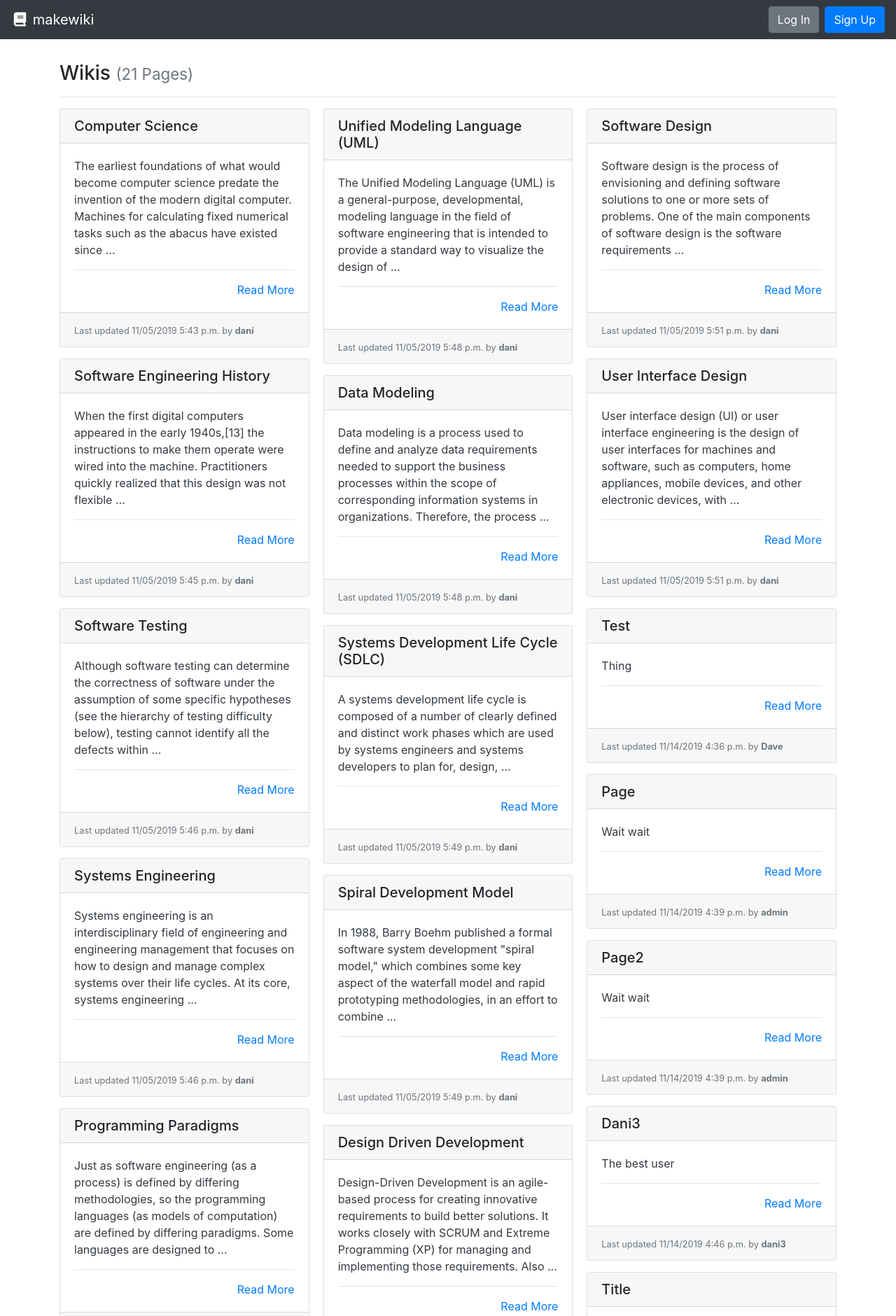
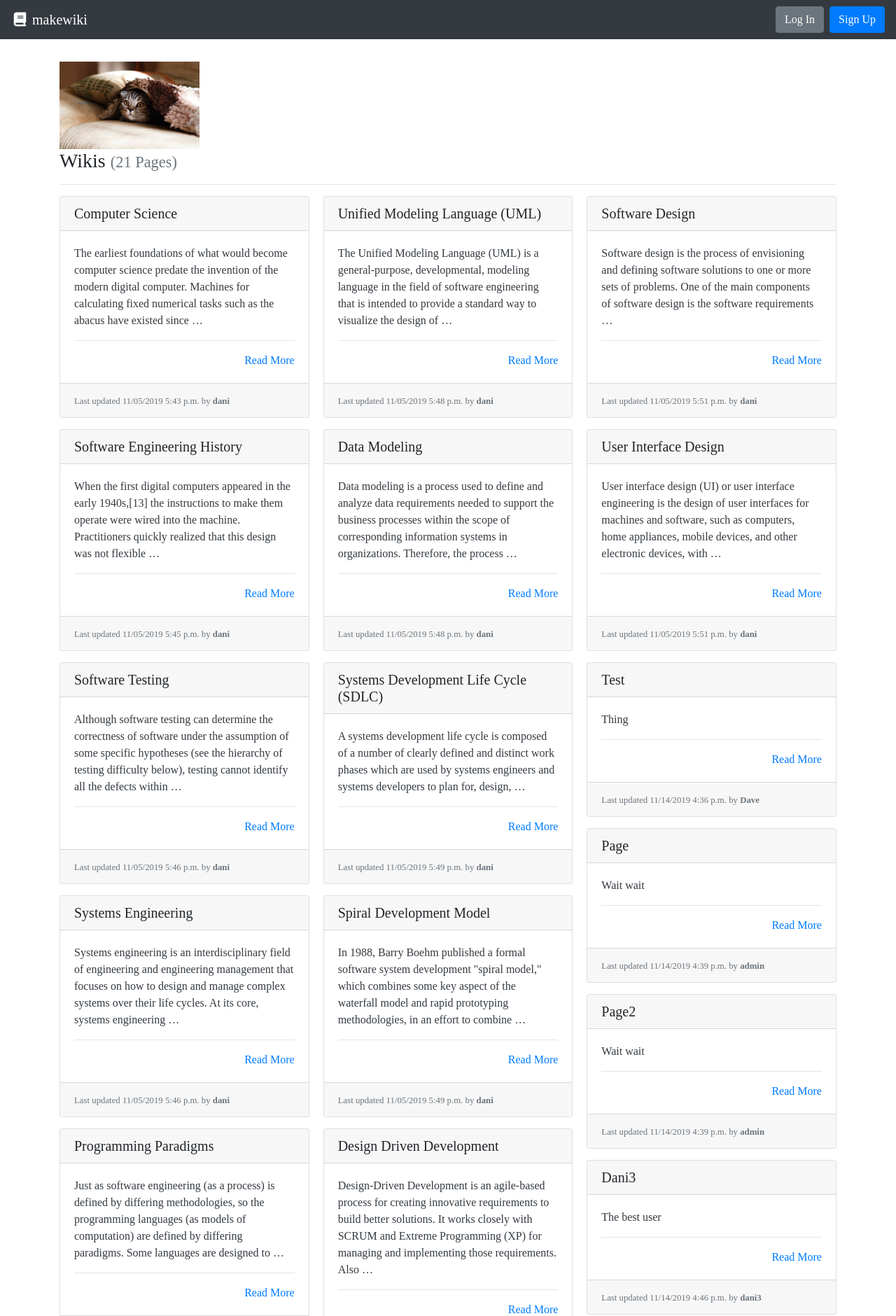
Before and after one commit to Evansdava/makewiki2, a Django app: page / in a window 1280 px wide. Shown: the top 1880 px of the page at 70% size. Run offline with Django 3.2, Linux system fonts and the light colour scheme; data comes from the database, SQL or seed files in the repository; some libraries are stand-ins or nearby versions.

Commit message:
Added static folder with image and stylesheet

```diff
--- a/makewiki/settings.py
+++ b/makewiki/settings.py
@@ -128,6 +128,10 @@ USE_TZ = True
 
 STATIC_URL = '/static/'
 
+STATICFILES_DIRS = [
+    os.path.join(BASE_DIR, "static"),
+]
+
 # wiki app settings
 WIKI_PAGE_TITLE_MAX_LENGTH = 600
 
--- a/makewiki/urls.py
+++ b/makewiki/urls.py
@@ -16,6 +16,8 @@ Including another URLconf
 """
 from django.contrib import admin
 from django.urls import path, include
+from django.conf import settings
+from django.conf.urls.static import static
 
 """
 CHALLENGES:
@@ -37,4 +39,4 @@ urlpatterns = [
 
     # Accounts app
     path('signup/', include('accounts.urls'))
-]
+] + static(settings.STATIC_URL, document_root=settings.STATIC_ROOT)
--- /dev/null
+++ b/static/css/style.css
@@ -0,0 +1,3 @@
+body {
+    font-family: serif;
+}
--- a/templates/base.html
+++ b/templates/base.html
@@ -1,4 +1,5 @@
 <!doctype html>
+{% load static %}
 <html lang="en">
   <head>
     <meta charset="utf-8">
@@ -6,6 +7,7 @@
     <script src="https://kit.fontawesome.com/e7c15fdb77.js" crossorigin="anonymous"></script>
     <link rel="stylesheet" href="https://stackpath.bootstrapcdn.com/bootstrap/4.3.1/css/bootstrap.min.css"
       integrity="sha384-ggOyR0iXCbMQv3Xipma34MD+dH/1fQ784/j6cY/iJTQUOhcWr7x9JvoRxT2MZw1T" crossorigin="anonymous">
+    <link rel="stylesheet" href="{% static 'css/style.css' %}">
     <title>makewiki</title>
   </head>
   <body>
--- a/wiki/templates/list.html
+++ b/wiki/templates/list.html
@@ -1,6 +1,9 @@
 {% extends "base.html" %}
+{% load static %}
 
 {% block content %}
+<img src="{% static 'cat.jpg' %}" width="200px" alt="Cat">
+
 <h3>Wikis {% if pages %}<small class="text-muted">({{ pages|length }} Page{{ pages|length|pluralize:"s" }})</small>{% endif %}</h3>
 <hr>
 {% if pages %}
```
Also changed, not shown: static/cat.jpg (added). Lines whose indentation alone changed are shown as unchanged.
